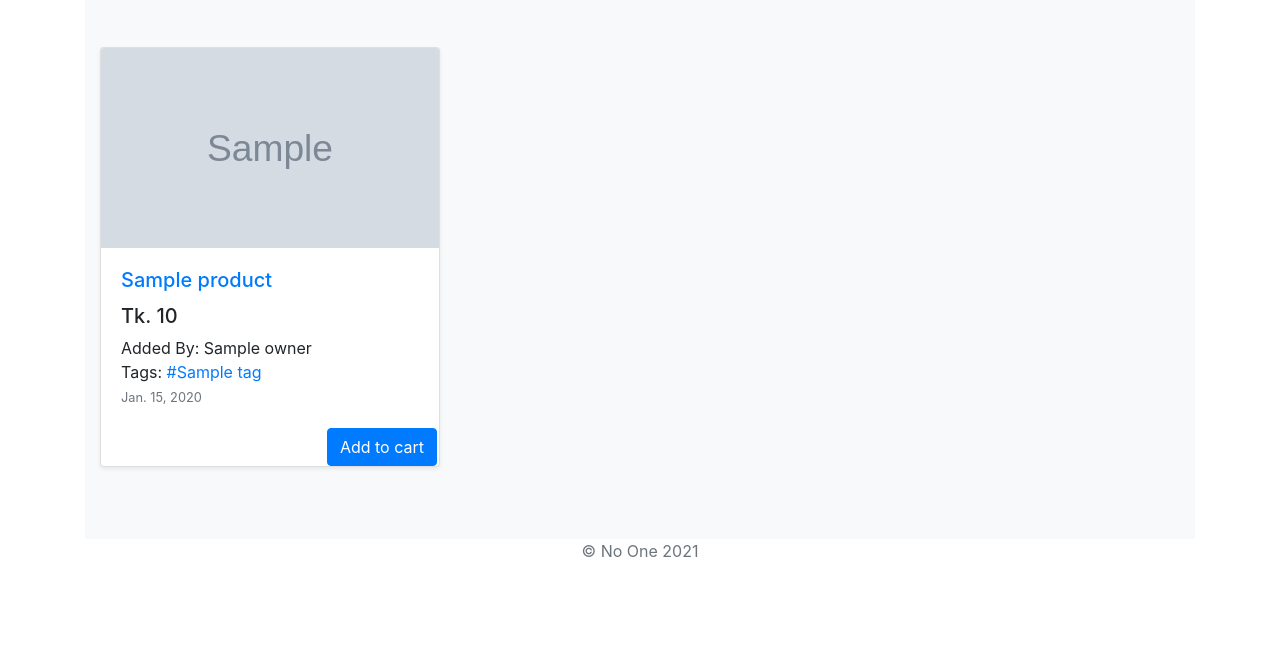
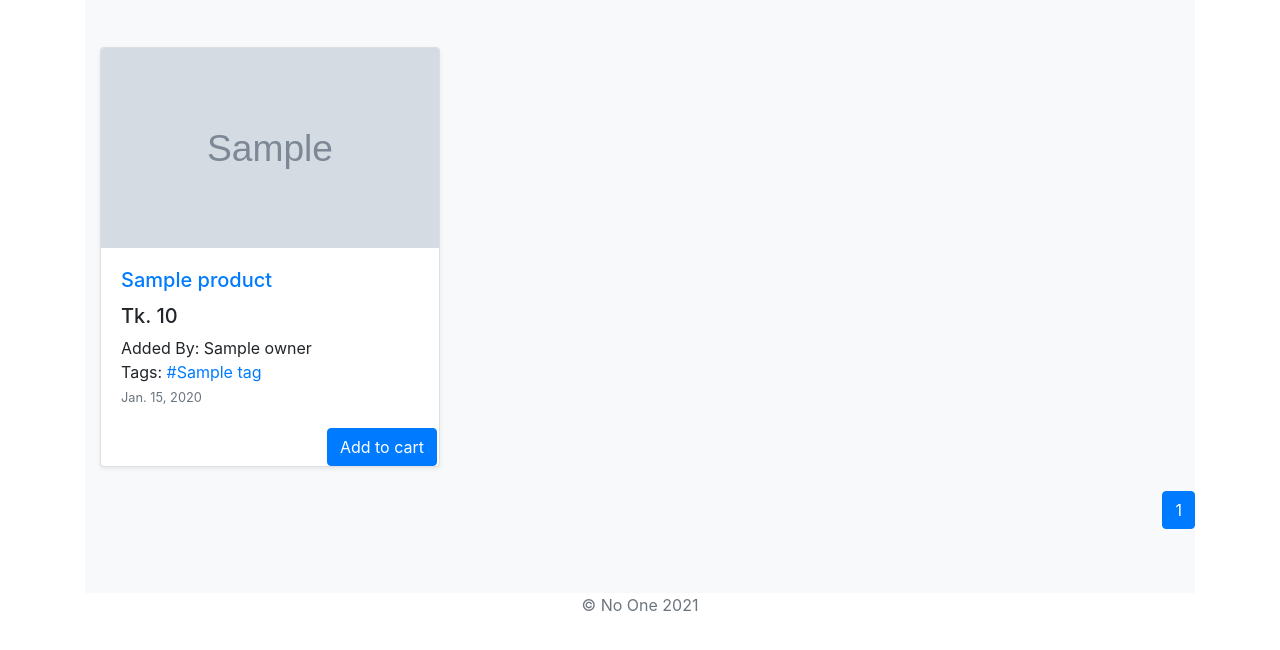
Before and after one commit to simon7426/ecom-project, a Django app: template products/templates/products/home.html in a window 1280 px wide. Shown: the part 103-753 px from the top of the page. Run offline with Django 3.2, Linux system fonts and the light colour scheme; the template is opened without the code that fills it: most values are stand-ins (such as "Sample title", 1, 10 or a date in 2020); grey boxes marked "Sample" are stand-in pictures; some libraries are stand-ins or nearby versions.

Commit message:
Fixed pagination at homepage

```diff
--- a/products/templates/products/home.html
+++ b/products/templates/products/home.html
@@ -6,7 +6,7 @@
 <div class="album py-5 bg-light">
     <div class="container">
         <div class="row">
-            {% for product in products %}
+            {% for product in products.all %}
             <div class="col-md-4">
                 <div class="card mb-4 shadow-sm">
                     <img class="card-img-top" src={{ product.image.url }} height="200px" width="200px"/>
@@ -40,5 +40,25 @@
             {% endfor %}
         </div>
     </div>
+    <div>
+        <nav aria-label="Page navigation example">
+            <ul class="pagination justify-content-end">
+                {% if page_obj.has_previous %}
+                <li class="page-item">
+                    <a class="page-link" href="?page=1" tabindex="-1">First</a>
+                </li>
+                <li class="page-item"><a class="page-link" href="?page={{ page_obj.previous_page_number }}">{{ page_obj.previous_page_number }}</a></li>
+                {% endif %}
+                <li class="page-item active">
+                    <span class="page-link">{{ page_obj.number }}<span class="sr-only">(current)</span></li>
+                {% if page_obj.has_next %}
+                <li class="page-item"><a class="page-link" href="?page={{ page_obj.next_page_number }}">{{ page_obj.next_page_number }}</a></li>
+                <li class="page-item">
+                    <a class="page-link" href="?page={{ page_obj.paginator.num_pages }}">Last</a>
+                </li>
+                {% endif %}
+            </ul>
+          </nav>
+    </div>
 </div>
 {% endblock %}
```
